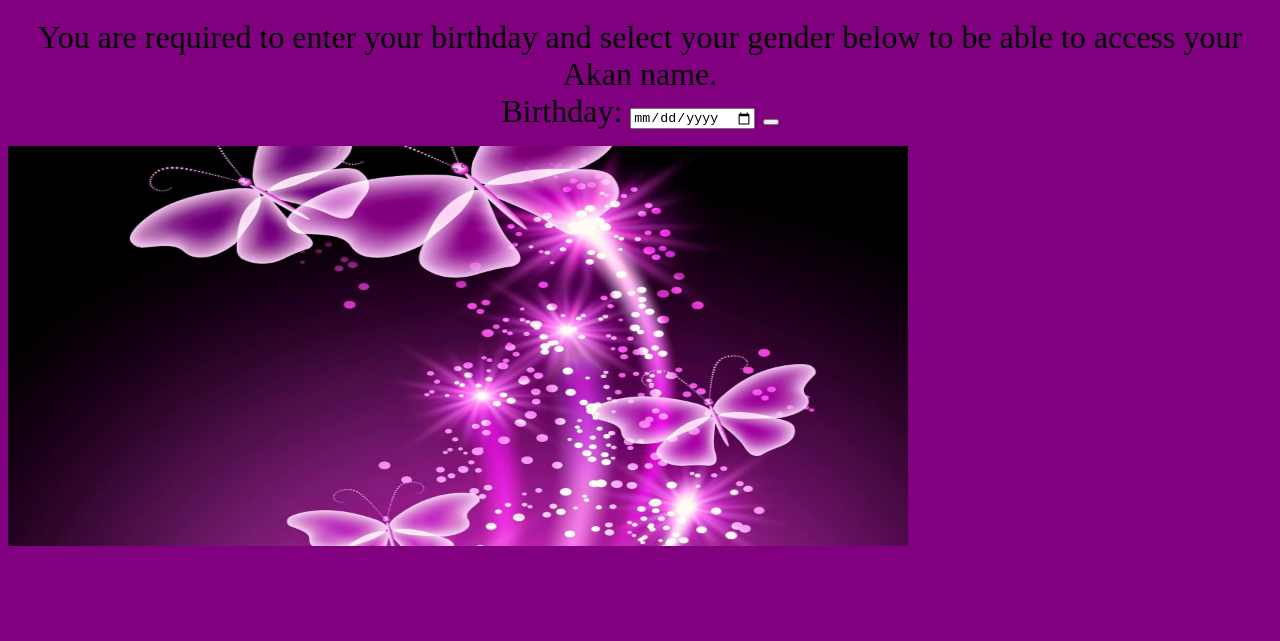
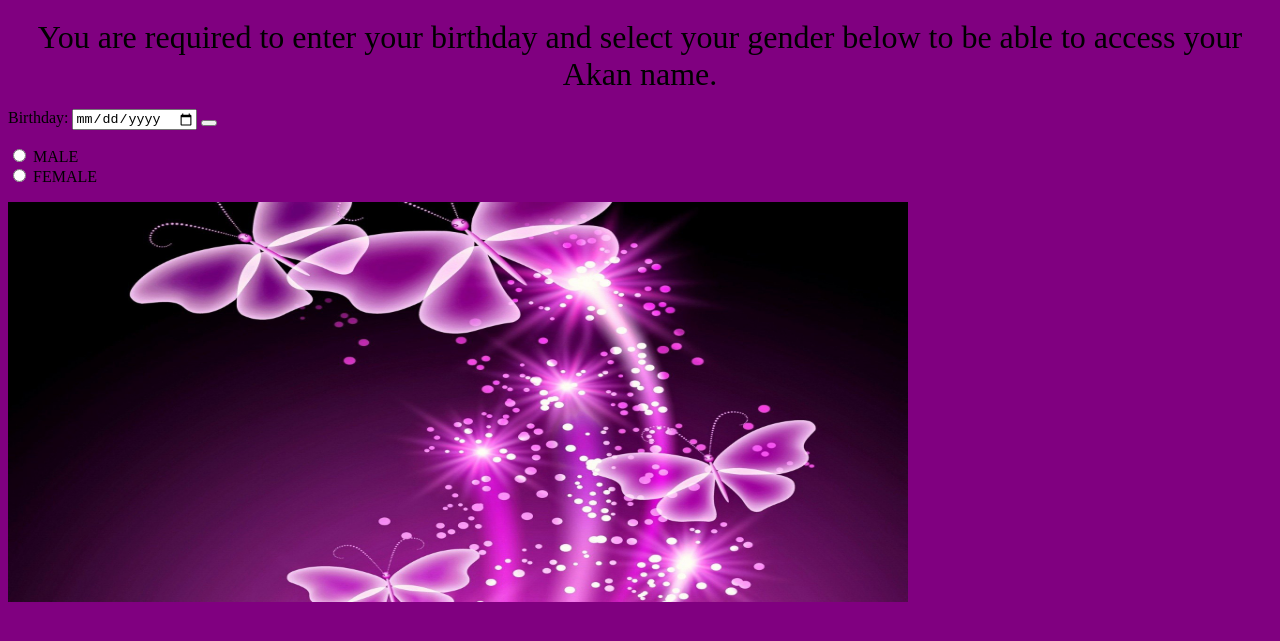
Before and after one commit to Muchaaaaa/IP-week2, a plain HTML site: page index.html in a window 1280 px wide. Shown: the part 61-702 px from the top of the page. Drawn offline with Linux system fonts and the light colour scheme.

Commit message:
gender options

```diff
--- a/css/style.css
+++ b/css/style.css
@@ -9,7 +9,8 @@ h1{
 .p{
     text-align:center;
     font-family: 'Times New Roman', Times, serif;
-    font-size: xx-large
+    font-size: xx-large;
+    text-decoration: gold;
 }
 .img-container{
     text-align: center;
--- a/index.html
+++ b/index.html
@@ -14,13 +14,29 @@
             <div class="p">
             You are required to enter your birthday and select your gender below
             to be able to access your Akan name.
+            <br>
+        </div>
+        </p>
+        <p>
+            <div class="form">
+            <form action="/action_page.php">
+                <label for="birthday">Birthday:</label>
+                <input type="date" id="birthday" name="birthday">
+                <button type="button" class="btn-btn-primary" onclick="onSubmit()">
+                </button>
+            </form>
+            </div>
 
-    <form action="/action_page.php">
-        <label for="birthday">Birthday:</label>
-        <input type="date" id="birthday" name="birthday">
-        <button type="button" class="btn-btn-primary" onclick="onSubmit()">
-    </form>
-            </div>
+        </p>
+            <div class="form">
+                  <form action="/action_page.php">
+                    <input type="radio" id="Male" name="GENDER" value="Male">
+                    <label for="Male">MALE</label><br>
+                    <input type="radio" id="Female" name="GENDER" value="Female">
+                    <label for="Female">FEMALE</label><br>
+
+                  </form>
+                </div>
         </p>
 
         <span class="img-container"></span><img src="images/butterfly image.jpg" width="900" height="400">
```
